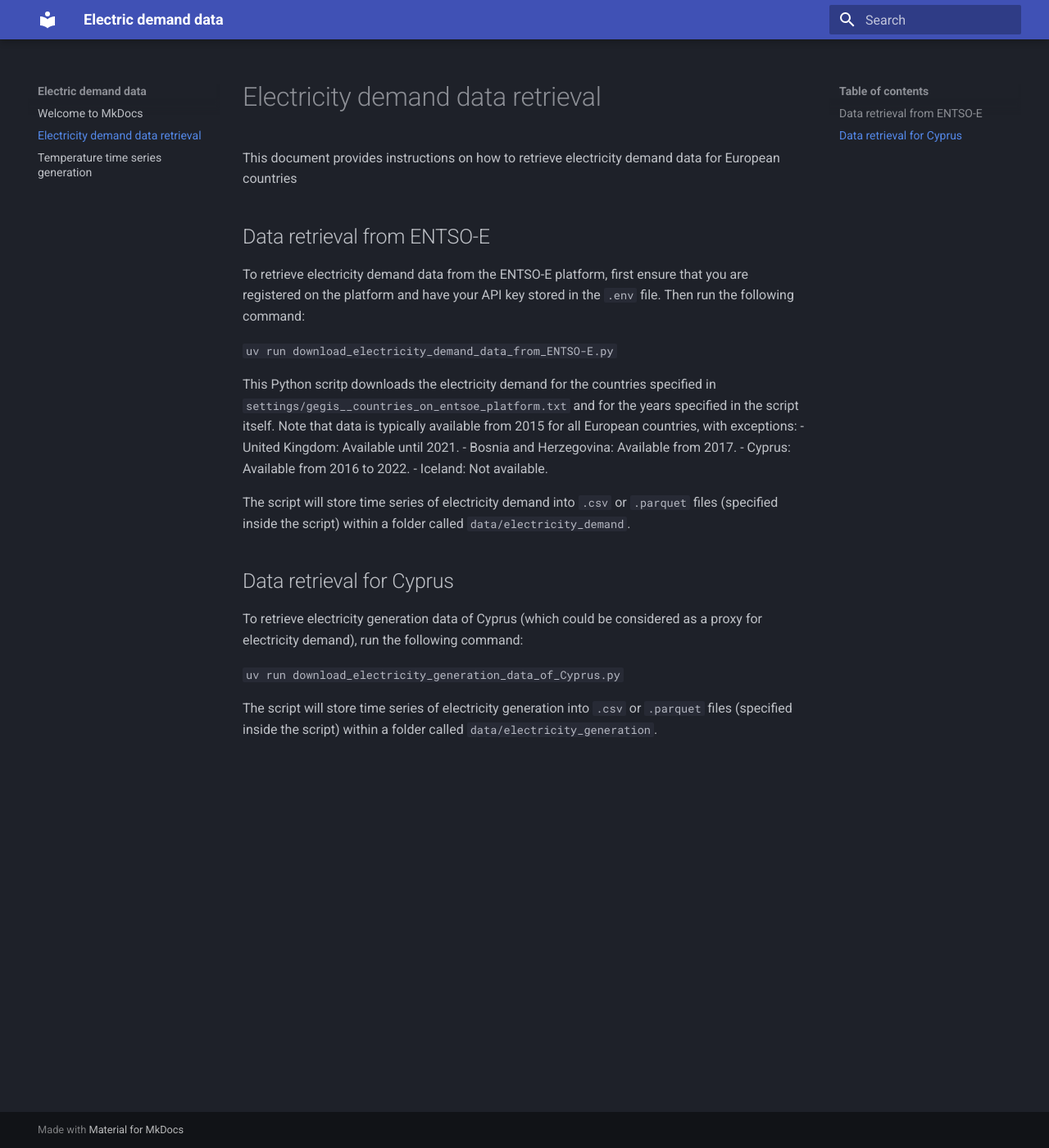
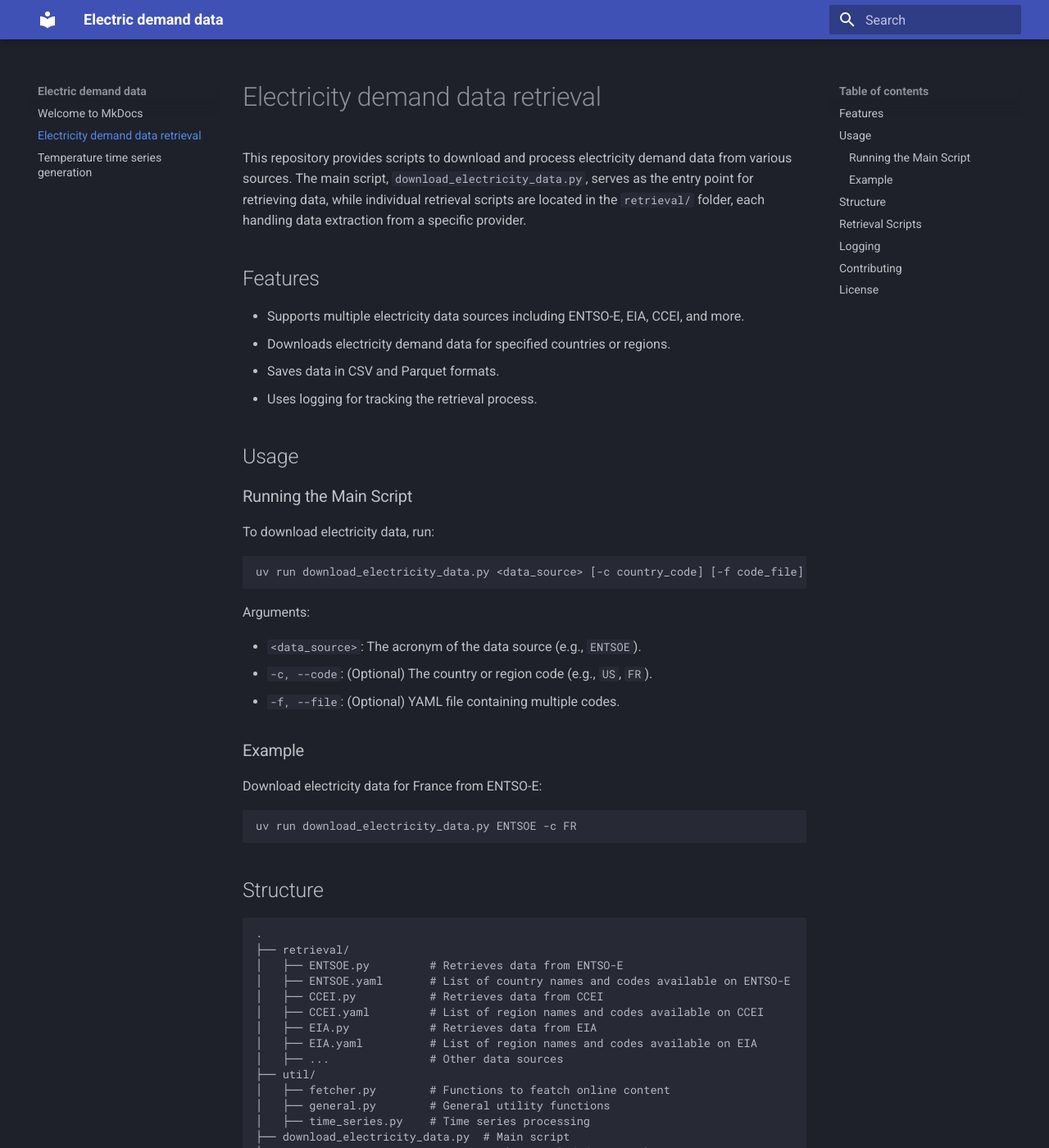
Before and after one commit to open-energy-transition/electric-demand-data, an MkDocs documentation site: the page built from docs/electricity_demand_retrieval.md, in a window 1280 px wide and 1400 px high. Shown: the whole window at 82% size. Built offline with MkDocs 1.6.1 and Material for MkDocs 9.7.7, drawn with Linux system fonts in a browser that asks for light colours; some of the changed text lies outside the part shown.

Commit message:
Updated documentation

````diff
--- a/docs/electricity_demand_retrieval.md
+++ b/docs/electricity_demand_retrieval.md
@@ -1,23 +1,76 @@
 # Electricity demand data retrieval
 
-This document provides instructions on how to retrieve electricity demand data for European countries
+This repository provides scripts to download and process electricity demand data from various sources. The main script, `download_electricity_data.py`, serves as the entry point for retrieving data, while individual retrieval scripts are located in the `retrieval/` folder, each handling data extraction from a specific provider.
 
-## Data retrieval from ENTSO-E
-To retrieve electricity demand data from the ENTSO-E platform, first ensure that you are registered on the platform and have your API key stored in the `.env` file. Then run the following command:
+## Features
 
-```uv run download_electricity_demand_data_from_ENTSO-E.py```
+- Supports multiple electricity data sources including ENTSO-E, EIA, CCEI, and more.
+- Downloads electricity demand data for specified countries or regions.
+- Saves data in CSV and Parquet formats.
+- Uses logging for tracking the retrieval process.
 
-This Python scritp downloads the electricity demand for the countries specified in `settings/gegis__countries_on_entsoe_platform.txt` and for the years specified in the script itself. Note that data is typically available from 2015 for all European countries, with exceptions:
-- United Kingdom: Available until 2021.
-- Bosnia and Herzegovina: Available from 2017.
-- Cyprus: Available from 2016 to 2022.
-- Iceland: Not available.
+## Usage
 
-The script will store time series of electricity demand into `.csv` or `.parquet` files (specified inside the script) within a folder called `data/electricity_demand`.
+### Running the Main Script
 
-## Data retrieval for Cyprus
-To retrieve electricity generation data of Cyprus (which could be considered as a proxy for electricity demand), run the following command:
+To download electricity data, run:
 
-```uv run download_electricity_generation_data_of_Cyprus.py```
+```bash
+uv run download_electricity_data.py <data_source> [-c country_code] [-f code_file]
+```
 
-The script will store time series of electricity generation into `.csv` or `.parquet` files (specified inside the script) within a folder called `data/electricity_generation`.
+Arguments:
+
+- `<data_source>`: The acronym of the data source (e.g., `ENTSOE`).
+- `-c, --code`: (Optional) The country or region code (e.g., `US`, `FR`).
+- `-f, --file`: (Optional) YAML file containing multiple codes.
+
+### Example
+
+Download electricity data for France from ENTSO-E:
+
+```bash
+uv run download_electricity_data.py ENTSOE -c FR
+```
+
+## Structure
+
+```
+.
+├── retrieval/
+│   ├── ENTSOE.py         # Retrieves data from ENTSO-E
+│   ├── ENTSOE.yaml       # List of country names and codes available on ENTSO-E
+│   ├── CCEI.py           # Retrieves data from CCEI
+│   ├── CCEI.yaml         # List of region names and codes available on CCEI
+│   ├── EIA.py            # Retrieves data from EIA
+│   ├── EIA.yaml          # List of region names and codes available on EIA
+│   ├── ...               # Other data sources
+├── util/
+│   ├── fetcher.py        # Functions to featch online content
+│   ├── general.py        # General utility functions
+│   ├── time_series.py    # Time series processing
+├── download_electricity_data.py  # Main script
+├── .env                  # API keys (not included in repo)
+```
+
+## Retrieval Scripts
+
+Each retrieval script in the `retrieval/` folder is designed to fetch electricity demand data from a specific data provider. While the structure may vary slightly, they generally follow this pattern:
+
+- **Data Source Definition**: The script includes a description of the provider and details on the data retrieval process.
+- **URL Construction**: The script builds the appropriate API or web request URL.
+- **Data Download**: It fetches the data using `util.fetcher` functions.
+- **Data Processing**: The script applies necessary transformations, such as cleaning and time adjustments, using `util.time_series`.
+- **Output Format**: The retrieved data is stored in CSV and Parquet formats.
+
+## Logging
+
+Logs are saved in a designated log directory.
+
+## Contributing
+
+Feel free to submit pull requests for additional data sources or improvements!
+
+## License
+
+This project is licensed under the AGPL-3.0 License.
````
